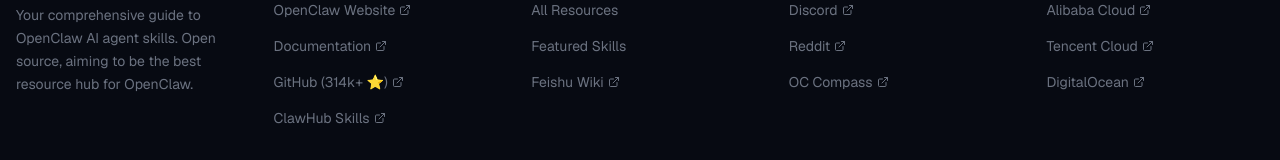
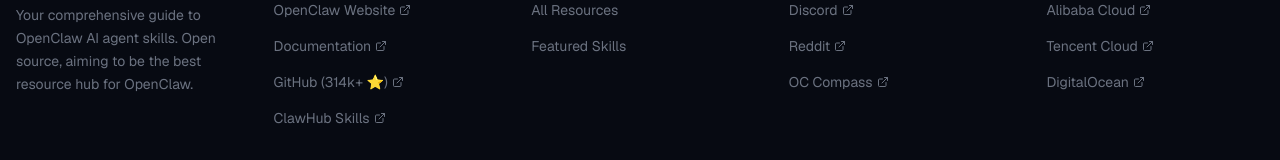
Before and after one commit to moonye6/openclaw101, a Next.js app: page /en/blog/openclaw-api-reference in a window 1280 px wide. Shown: the part 5015-5175 px from the top of the page. Built offline with nearby package versions, Linux system fonts and the light colour scheme; no server answers.

Commit message:
fix: remove Feishu wiki link from footer

```diff
--- a/src/components/layout/Footer.tsx
+++ b/src/components/layout/Footer.tsx
@@ -77,7 +77,6 @@
                   {t('links.featuredSkills')}
                 </Link>
               </li>
-              <li><ExtLink href="https://my.feishu.cn/wiki/YkWgwqSchi9xW3kEuZscAm0lnFf">{t('links.feishuWiki')}</ExtLink></li>
             </ul>
           </div>
 
```
